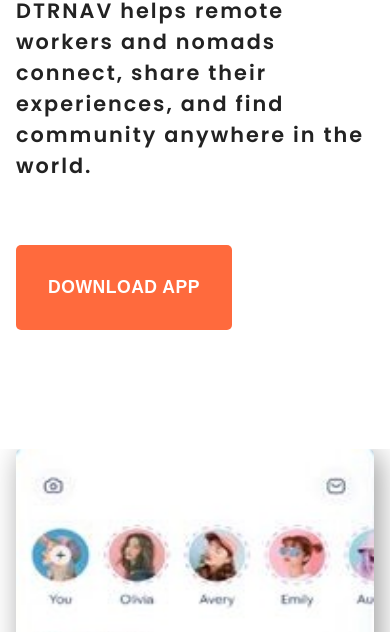
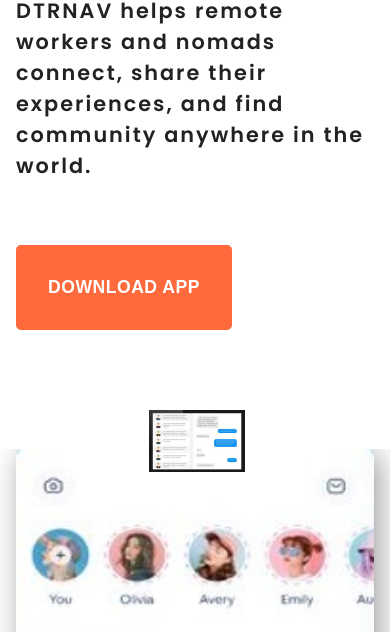
Before and after one commit to firdaoussladham/dtrnav-landing-page, a plain HTML site: page index.html in a window 390 px wide. Shown: the part 462-1094 px from the top of the page. Drawn offline with nearby package versions, Linux system fonts and the light colour scheme; a web font is replaced by a local one.

Commit message:
modification of the hero section content and images

```diff
--- a/styles.css
+++ b/styles.css
@@ -407,10 +407,10 @@ nav {
   }
 
   .header__images{
-    max-height: 100rem;
+    max-height: 90rem;
     object-fit: cover;
-    max-width: 9rem;
-    overflow: hidden;
+    max-width: 6rem;
+
 
   }
 
```
